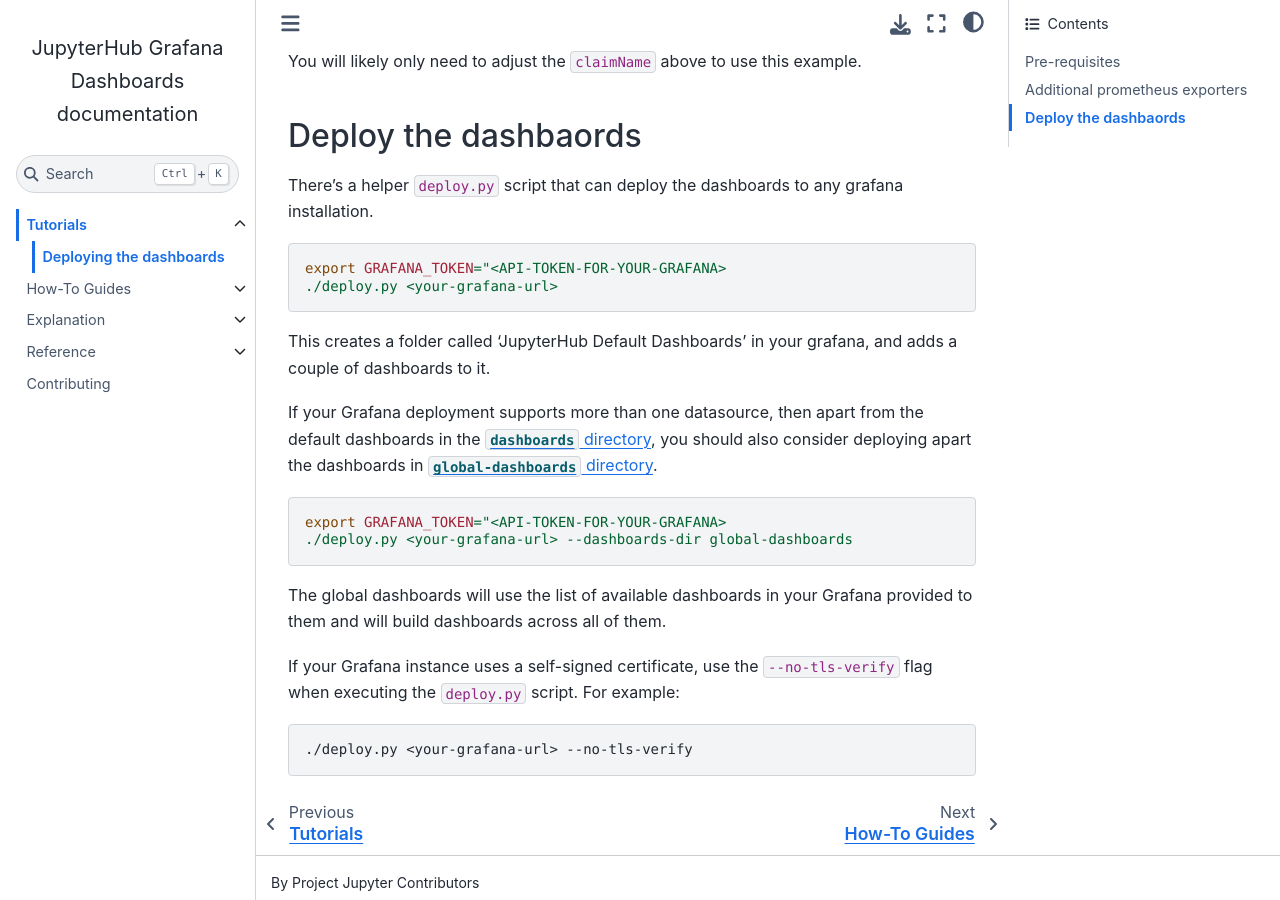
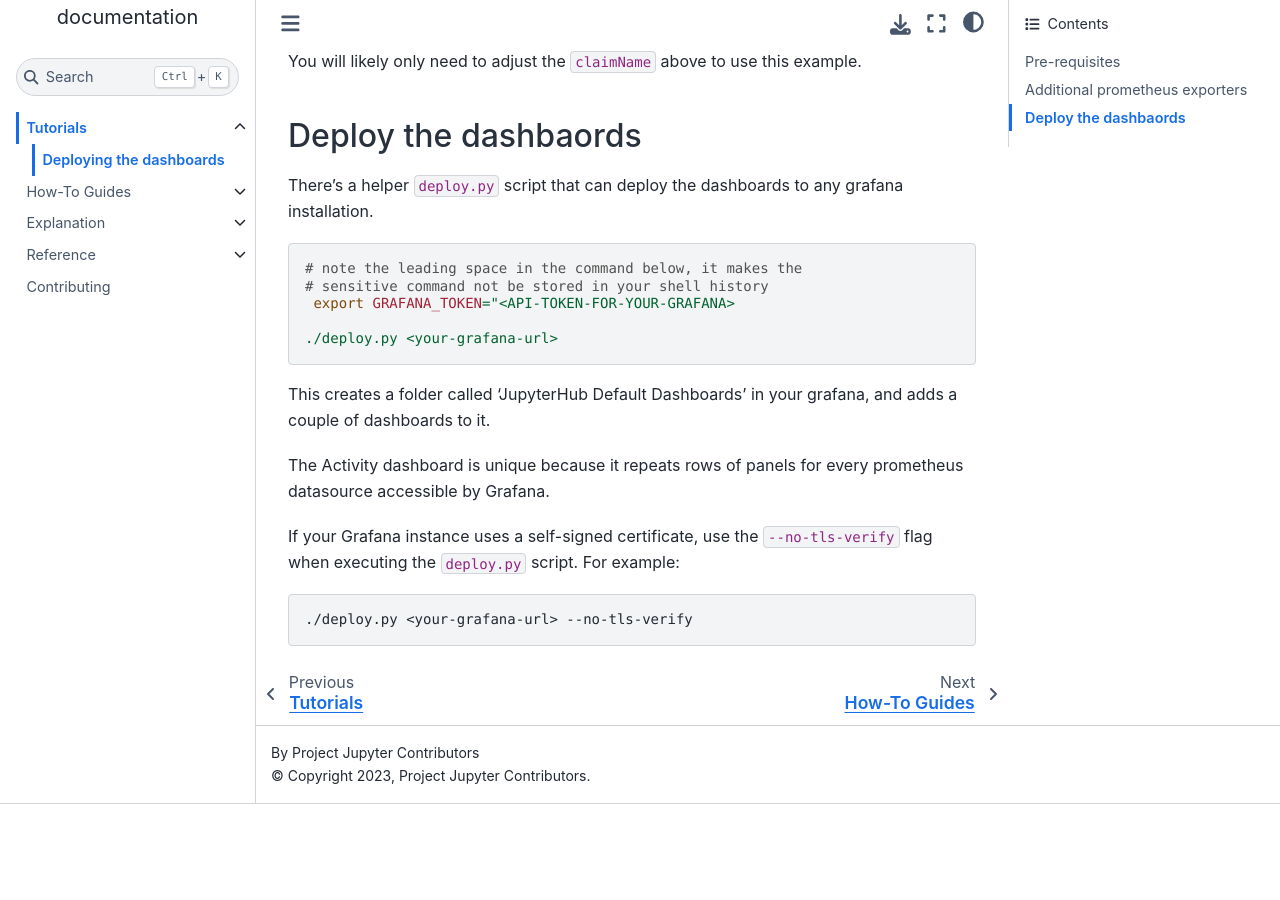
Before and after one commit to jupyterhub/grafana-dashboards, a Sphinx documentation site: the page built from docs/tutorials/deploy.md, in a window 1280 px wide and 900 px high, scrolled down 4331 px. Built offline with Sphinx 7.4.7 and the Sphinx Book theme 1.1.4, drawn with Linux system fonts in a browser that asks for light colours; after the commit the page ends 5135 px from its top, so only the background shows below that.

Commit message:
Replace global dashboard with activity dashboard
The activity.jsonnet dashboard is extracting four panels from the
jupyterhub.jsonnet dashboard. The running servers panel and
daily/weekly/monhtly active users panels.

By doing this, we get a dashboard with only those four panels, grouped
into a row. This row is then made repeatable over the prometheus
datasource variable. With a repeating row, we could end up with very
many rows, making any panels below hard to get to. Due to that, it makes
sense to use repeating rows in a dedicated dashboard.

The global dashboard that is being deleted made use of hardcoded state
in the grafana instance it was being deployed to. This then also
required regular re-deploys of the dashboard just to update the
hardcoded entries.

Further, the global dashboard couldn't be pre-rendered and re-used
across grafana instances - because it had grafance instance specific
state within it.

With the new Activity dashboard, we can avoid all this complexity and
possibly publish pre-rendered dashboards that any grafana instance can
install directly.

````diff
--- a/docs/tutorials/deploy.md
+++ b/docs/tutorials/deploy.md
@@ -226,21 +226,18 @@
 There's a helper `deploy.py` script that can deploy the dashboards to any grafana installation.
 
 ```bash
-export GRAFANA_TOKEN="<API-TOKEN-FOR-YOUR-GRAFANA>
+# note the leading space in the command below, it makes the
+# sensitive command not be stored in your shell history
+ export GRAFANA_TOKEN="<API-TOKEN-FOR-YOUR-GRAFANA>
+
 ./deploy.py <your-grafana-url>
 ```
 
 This creates a folder called 'JupyterHub Default Dashboards' in your grafana, and adds
 a couple of dashboards to it.
 
-If your Grafana deployment supports more than one datasource, then apart from the default dashboards in the [`dashboards` directory](https://github.com/jupyterhub/grafana-dashboards/tree/main/dashboards), you should also consider deploying apart the dashboards in [`global-dashboards` directory](https://github.com/jupyterhub/grafana-dashboards/tree/main/global-dashboards).
-
-```bash
-export GRAFANA_TOKEN="<API-TOKEN-FOR-YOUR-GRAFANA>
-./deploy.py <your-grafana-url> --dashboards-dir global-dashboards
-```
-
-The global dashboards will use the list of available dashboards in your Grafana provided to them and will build dashboards across all of them.
+The Activity dashboard is unique because it repeats rows of panels for every
+prometheus datasource accessible by Grafana.
 
 If your Grafana instance uses a self-signed certificate, use the `--no-tls-verify` flag when executing the `deploy.py` script. For example:
 
````
Also changed, not shown: deploy.py (+3 -12 lines), docs/contributing.md (+1 -2 lines), .pre-commit-config.yaml, global-dashboards/README.md (deleted), 4 other files.
